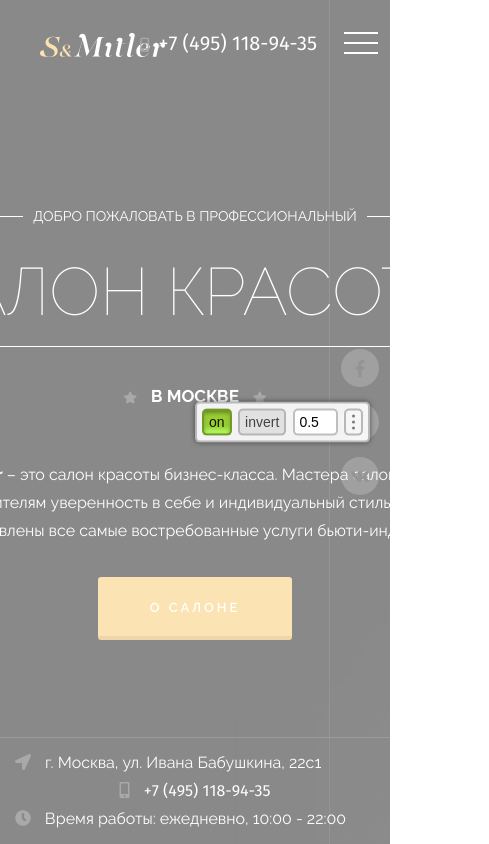
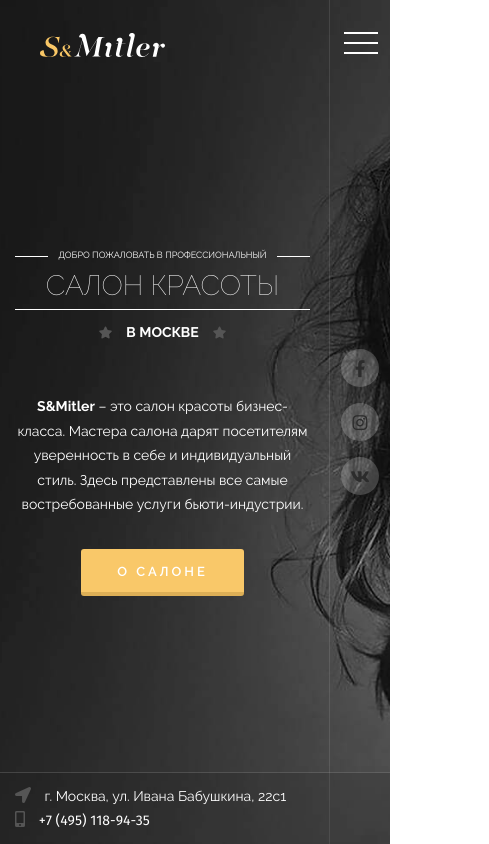
Before and after one commit to 4everfinding/smitler, a website: page app/index.html in a window 390 px wide. Shown: the whole page, 489 px wide, since content can reach past the window. Drawn offline with nearby package versions, Linux system fonts and the light colour scheme; files that its build step writes are made by us from their sources; files whose address does not match are found by name.

Commit message:
Made adaptive version of header

```diff
--- a/app/index.html
+++ b/app/index.html
@@ -41,8 +41,8 @@
         }
       }
     </style>
-    <link href="pixel-glass/styles.css" rel="stylesheet">
-    <script src="pixel-glass/script.js"></script>
+    <!-- <link href="pixel-glass/styles.css" rel="stylesheet"> -->
+    <!-- <script src="pixel-glass/script.js"></script> -->
     <!-- // Pixel Glass -->
 </head>
 <body class="ishome">
@@ -53,7 +53,7 @@
           <a href="#" class="logo">
             <img src="img/logo-1.svg" width="125" height="45" alt="Салон красоты S & Mitler">
           </a>
-          <div class="site-header__phone-top">
+          <div class="site-header__phone-top hidden-xs">
             <i class="fas fa-mobile-alt"></i> +7 (495) 118-94-35
           </div>
           <a href="#my-menu" class="hamburger hamburger--squeeze" type="button">
@@ -81,13 +81,13 @@
           <div class="site-header__center">
             <div class="container">
               <div class="row">
-                <div class="col-sm-6">
+                <div class="col-sm-7 col-xs-10">
                   <div class="hero">
                     <div class="hero__welcome">
                       <p class="hero__intro">
                         <span>Добро пожаловать в профессиональный</span>
                       </p>
-                      <h1 class="h1">Салон красоты</h1>
+                      <h1 class="hero__title h1">Салон красоты</h1>
                       <strong><i class="fas fa-star"></i>в Москве<i class="fas fa-star"></i></strong>
                     </div>
                     <p class="hero__description"><strong>S&amp;Mitler</strong> – это салон красоты бизнес-класса. Мастера салона дарят посетителям уверенность в себе и индивидуальный стиль. Здесь представлены все самые востребованные услуги бьюти-индустрии.</p>
@@ -110,13 +110,13 @@
         <div class="site-header__contacts">
           <div class="container">
             <div class="row">
-              <div class="col-md-4">
+              <div class="col-md-4 col-sm-6">
                 <i class="fas fa-location-arrow"></i> г. Москва, ул. Ивана Бабушкина, 22с1
               </div>
-              <div class="col-md-4">
+              <div class="col-md-4 col-sm-6">
                 <div class="site-header__phone-bottom"><i class="fas fa-mobile-alt"></i> +7 (495) 118-94-35</div>
               </div>
-              <div class="col-md-4">
+              <div class="col-md-4 hidden-sm hidden-xs">
                 <i class="fas fa-clock"></i> Время работы: ежедневно, 10:00 - 22:00
               </div>
             </div>
--- a/app/scss/blocks/base.scss
+++ b/app/scss/blocks/base.scss
@@ -111,3 +111,9 @@ section {
       }
   }
 }
+
+@media only screen and (max-width : 768px) {
+  .button {
+    padding: 12px 36px;
+  }
+}
--- a/app/scss/blocks/hero.scss
+++ b/app/scss/blocks/hero.scss
@@ -6,18 +6,6 @@
 
 .hero__welcome {
   margin-bottom: 50px;
-
-  .h1 {
-    margin: 0;
-    margin-bottom: 35px;
-
-    font-size: 67px;
-    line-height: 1.6;
-    font-weight: 100;
-
-    border-bottom: 1px solid #fff;
-    white-space: nowrap;
-  }
 
   strong {
     display: block;
@@ -67,6 +55,61 @@
   }
 }
 
+.hero__title {
+  margin: 0;
+  margin-bottom: 35px;
+
+  font-size: 67px;
+  // font-size: 7rem;
+  line-height: 1.6;
+  font-weight: 100;
+
+  border-bottom: 1px solid #fff;
+  white-space: nowrap;
+}
+
 .hero__description {
   margin-bottom: 32px;
 }
+
+/* Large Devices, Wide Screens */
+@media only screen and (max-width : 1200px) {
+   .hero__title {
+    font-size: 64px;
+  }
+}
+
+/* Medium Devices, Desktops */
+@media only screen and (max-width : 992px) {
+   .hero__title {
+    font-size: 48px;
+  }
+}
+
+/* Extra Small Devices, Phones */
+@media only screen and (max-width : 480px) {
+  .hero__intro {
+    margin-bottom: 0;
+    span {
+      font-size: 9px;
+    }
+  }
+
+  .hero__title {
+    font-size: 28px;
+    margin-bottom: 10px;
+  }
+
+  .hero__welcome strong {
+    font-size: 14px;
+  }
+
+  .hero__description {
+    font-size: 14px;
+  }
+}
+
+/* Custom, iPhone Retina */
+@media only screen and (max-width : 320px) {
+
+}
--- a/app/scss/blocks/site-header.scss
+++ b/app/scss/blocks/site-header.scss
@@ -5,7 +5,6 @@
   color: #fff;
   background-color: $dark;
   background-image: url("../img/top-bg.jpg");
-  background-position: 0 0;
 }
 
 .site-header__top-line {
@@ -183,3 +182,17 @@ html.mm-opened {
 
   text-align: center;
 }
+
+/* Large Devices, Wide Screens */
+@media only screen and (max-width : 1200px) {
+  .site-header__contacts {
+    font-size: 14px;
+  }
+}
+
+/* Small Devices, Tablets */
+@media only screen and (max-width : 768px) {
+  .site-header__phone-bottom {
+    text-align: left;
+  }
+}
--- a/gulpfile.js
+++ b/gulpfile.js
@@ -1,5 +1,6 @@
 var gulp           = require('gulp'),
 		gutil          = require('gulp-util' ),
+    sourcemap      = require("gulp-sourcemaps"),
 		scss           = require('gulp-sass'),
 		browserSync    = require('browser-sync'),
 		concat         = require('gulp-concat'),
@@ -51,10 +52,12 @@ gulp.task('js', ['common-js'], function() {
 
 gulp.task('scss', function() {
 	return gulp.src('app/scss/style.scss')
+  .pipe(sourcemap.init())
 	.pipe(scss({outputStyle: 'expanded'}).on("error", notify.onError()))
 	.pipe(rename({suffix: '.min', prefix : ''}))
 	.pipe(autoprefixer(['last 15 versions']))
 	// .pipe(cleanCSS()) // Опционально, закомментировать при отладке
+  .pipe(sourcemap.write("."))
 	.pipe(gulp.dest('app/css'))
 	.pipe(browserSync.stream())
 });
--- a/package.json
+++ b/package.json
@@ -21,6 +21,7 @@
     "gulp-rename": "^1.4.0",
     "gulp-rsync": "0.0.8",
     "gulp-sass": "^4.0.2",
+    "gulp-sourcemaps": "^2.6.5",
     "gulp-uglify": "^3.0.2",
     "gulp-util": "^3.0.8",
     "pixel-glass": "^1.0.13",
```
